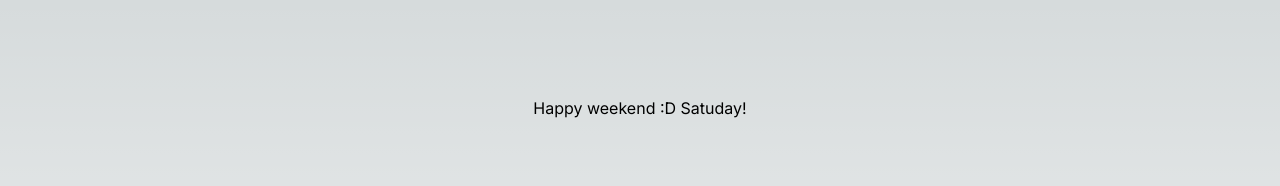
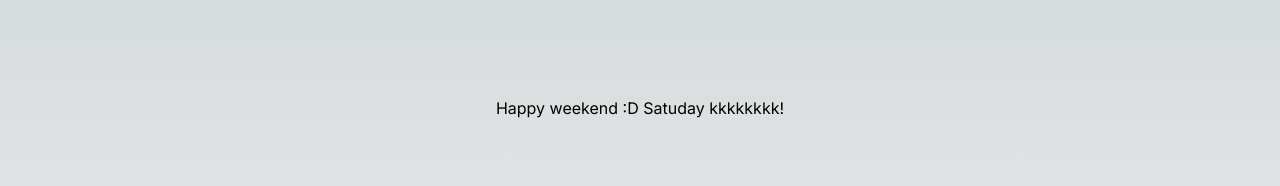
Before and after one commit to Lumi669/mood_melody_aws, a Next.js app in the folder frontend/: page / in a window 1280 px wide. Shown: the top 186 px of the page. Built offline with nearby package versions, Linux system fonts and the light colour scheme.

Commit message:
Test frontend github deployment entry

```diff
--- a/frontend/src/pages/index.tsx
+++ b/frontend/src/pages/index.tsx
@@ -8,7 +8,7 @@ export default function Home() {
     <main
       className={`flex min-h-screen flex-col items-center justify-between p-24 ${inter.className}`}
     >
-      <div>Happy weekend :D Satuday!</div>
+      <div>Happy weekend :D Satuday kkkkkkkk!</div>
     </main>
   );
 }
```
